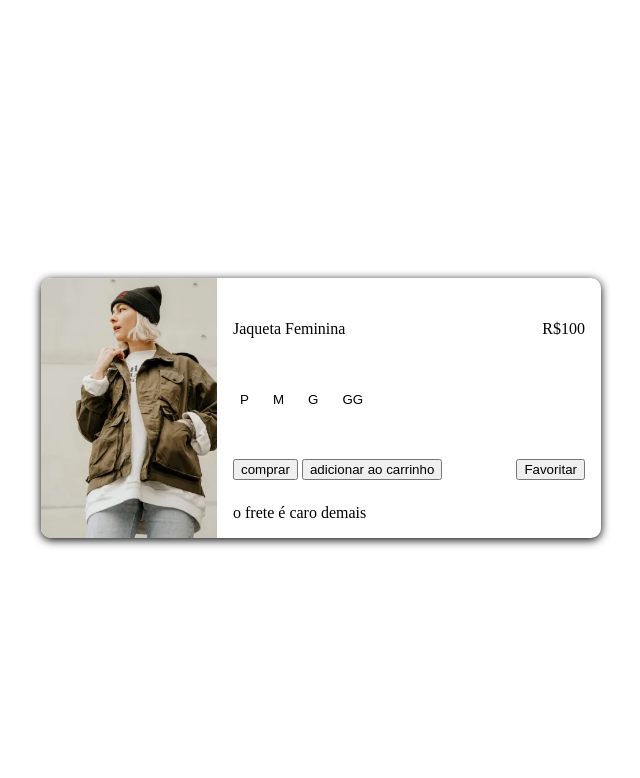
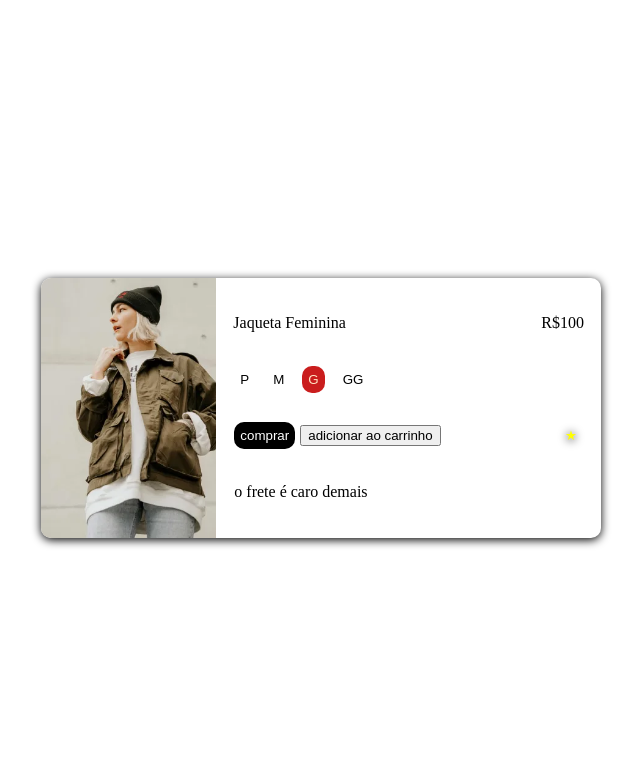
Before and after one commit to PurpleH8/Codifica-Mais, a PHP site: page / in a window 1280 px wide. Shown: the top 778 px of the page, without its empty margins (319-959 px from the left). Run offline with PHP 8.4, Linux system fonts and the light colour scheme.

Commit message:
eu nem sei mais, socorro, mentor

```diff
--- a/card-produto/index.html
+++ b/card-produto/index.html
@@ -48,17 +48,17 @@
             </div>
             <div class="especificacoes__terceira-coluna">
                 <div>
-                <button>
+                    <button class="comprar">
                     comprar
                     </button>
 
-                <button>
+                    <button class="adicionar">
                         adicionar ao carrinho
                     </button>
                 </div>
 
-          <button>
-               Favoritar
+                <button class="favoritar">
+                    ★
                 </button>
             </div>
             <div class="especificacoes__quarta-coluna">
--- a/card-produto/styles.css
+++ b/card-produto/styles.css
@@ -7,7 +7,6 @@ body{
 }
 .matriz{
     display: flex;
-    justify-content: center;
     height: 260px;
     width: 560px;
     border-radius: 10px;
@@ -19,10 +18,13 @@ body{
     border: none;
     overflow: hidden;
 }
+.imagem img {
+    height: 100%;
+    border-radius: 10px 0px 0px 10px;
+}
 .especificacoes__primeira-coluna{
     justify-content: space-between;
     border: none;
-    flex-direction: row;
     flex: 1;
     display: flex;
     gap: 10px;
@@ -34,6 +36,7 @@ body{
     flex-direction: column;
     border: none;
     padding: 1rem;
+    margin: 1px;
 }
 .especificacoes__segunda-coluna{
     display: flex;
@@ -49,7 +52,8 @@ body{
     margin: 1px;
     padding: 6px;
     border-radius: 10px;
-}button .escolhido{
+}
+button.escolhido{
     background-color: rgb(202, 29, 29);
     color: bisque;
     padding: 6px;
@@ -66,9 +70,14 @@ body{
     flex: 1;
 
 }
-.imagem img {
-    height: 100%;
-    border-radius: 10px 0px 0px 10px;
+.especificacoes__quarta-coluna{
+    border: none;
+    display: flex;
+    flex: 1;
+    align-items: center;
+    gap: 10px;
+    margin: 1px;
+    justify-content: space-between;
 }
 .produto{
     border: none;
@@ -76,3 +85,20 @@ body{
 .preco{
     border: none;
 }
+button.comprar{
+    border: 1px;
+    border-radius: 10px;
+    background-color: black;
+    color: white;
+    margin: 1px;
+    padding: 6px;
+}
+button.favoritar{
+    background-color: white;
+    color: yellow;
+    text-shadow: 0 1px 10px black;
+    padding: 6px;
+    margin: 1px;
+    border: 1px;
+    border-radius: 10px;
+}
```
Lines whose indentation alone changed are shown as unchanged.
